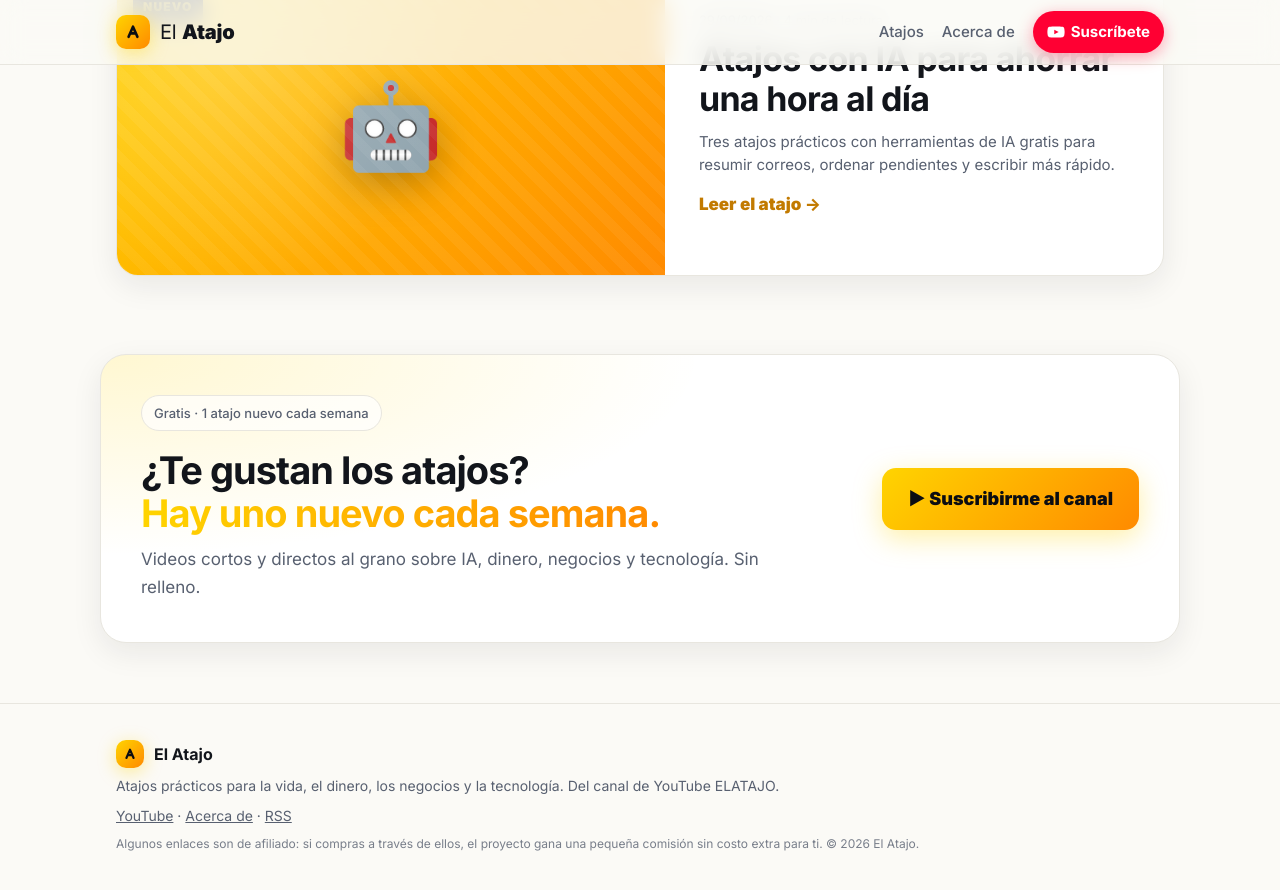
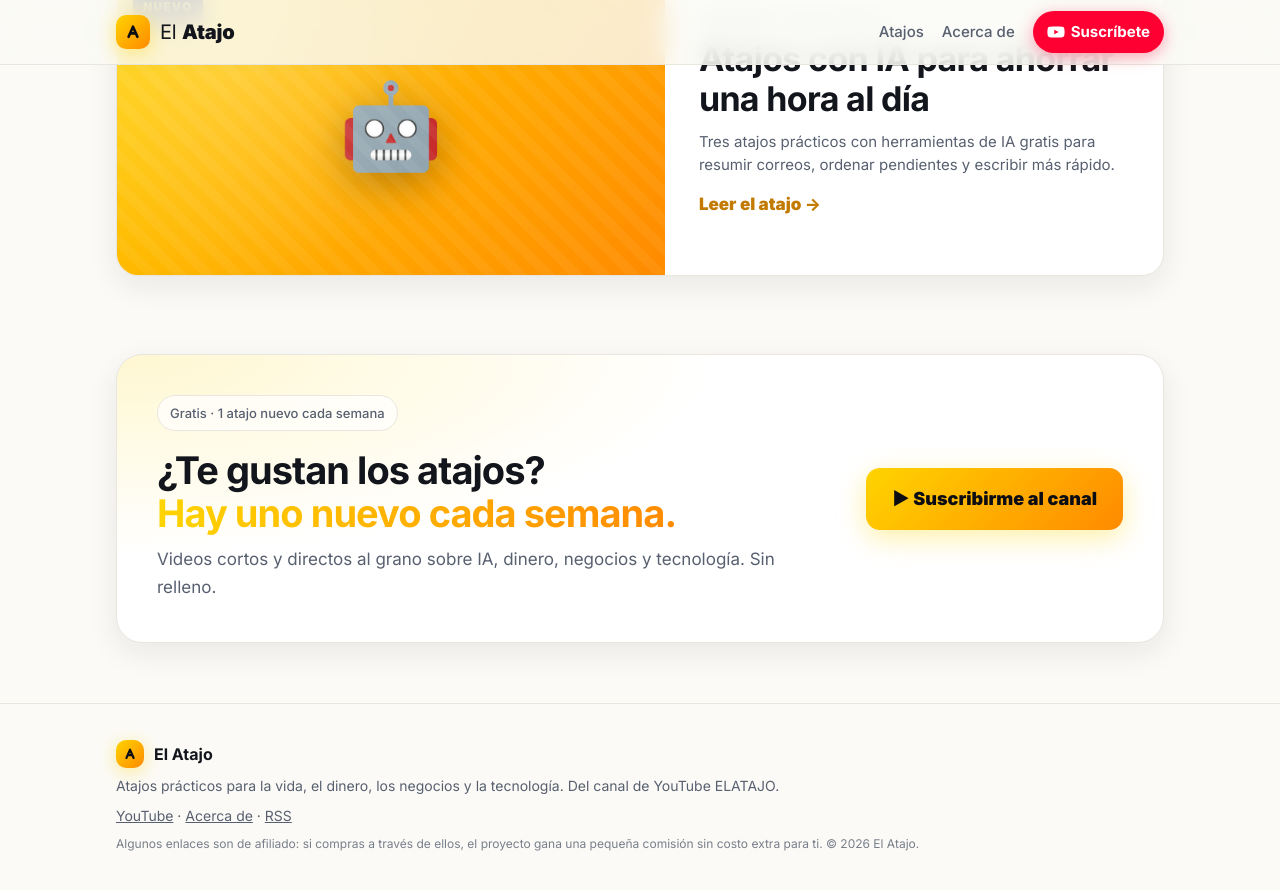
Before and after one commit to IV2S4/el-atajo-render, a Jekyll site: the page built from docs/index.md, in a window 1280 px wide and 900 px high, scrolled down 922 px. Shown: the top 890 px of the window. Built offline with Jekyll 4.4.1, drawn with Linux system fonts in a browser that asks for light colours.

Commit message:
Add files via upload

```diff
--- a/docs/_layouts/default.html
+++ b/docs/_layouts/default.html
@@ -34,14 +34,14 @@
 </header>
 <main>{{ content }}</main>
 <section class="final">
-  <div class="wrap final-in revela">
+  <div class="wrap"><div class="final-in revela">
     <div>
       <p class="eti">Gratis · 1 atajo nuevo cada semana</p>
       <h2>¿Te gustan los atajos?<br><span class="grad">Hay uno nuevo cada semana.</span></h2>
       <p class="sub">Videos cortos y directos al grano sobre IA, dinero, negocios y tecnología. Sin relleno.</p>
     </div>
     <a class="btn btn-grande" href="{{ site.youtube }}" target="_blank" rel="noopener">▶ Suscribirme al canal</a>
-  </div>
+  </div></div>
 </section>
 <footer class="pie">
   <div class="wrap">
```
